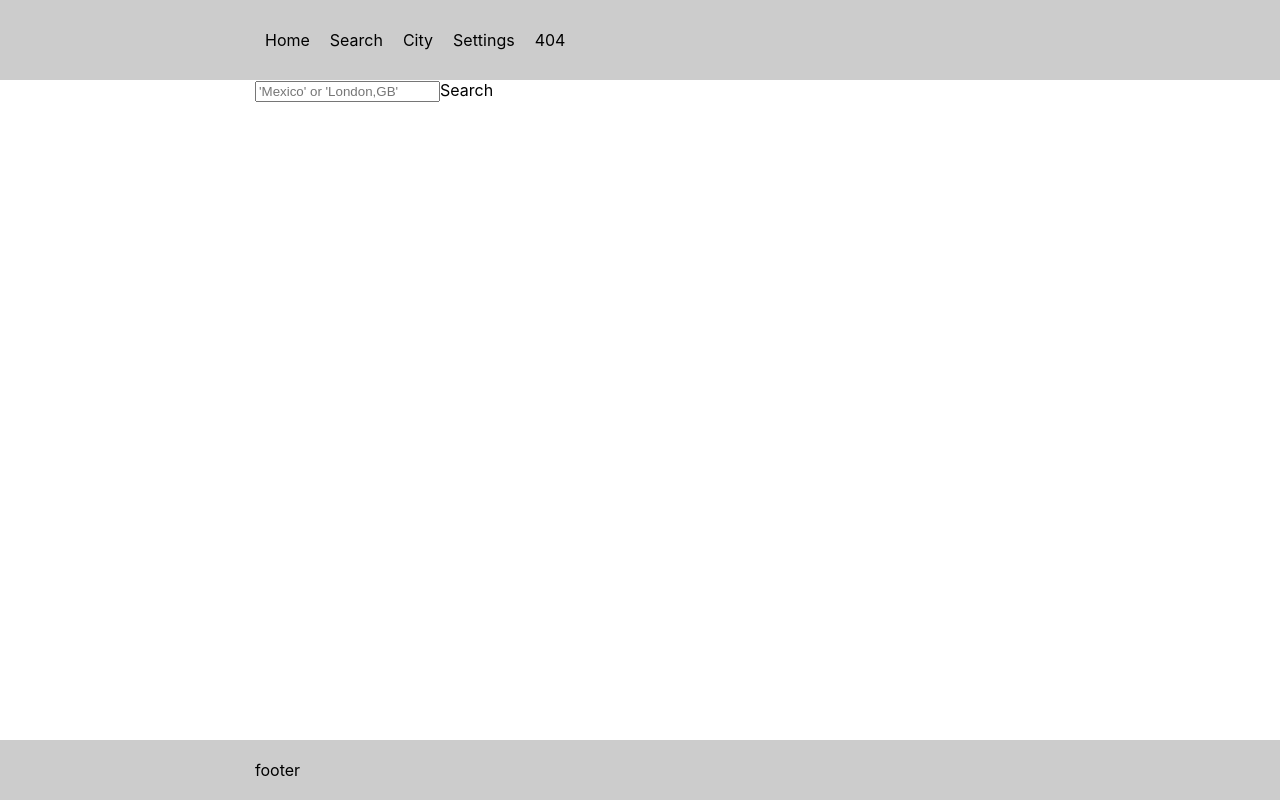
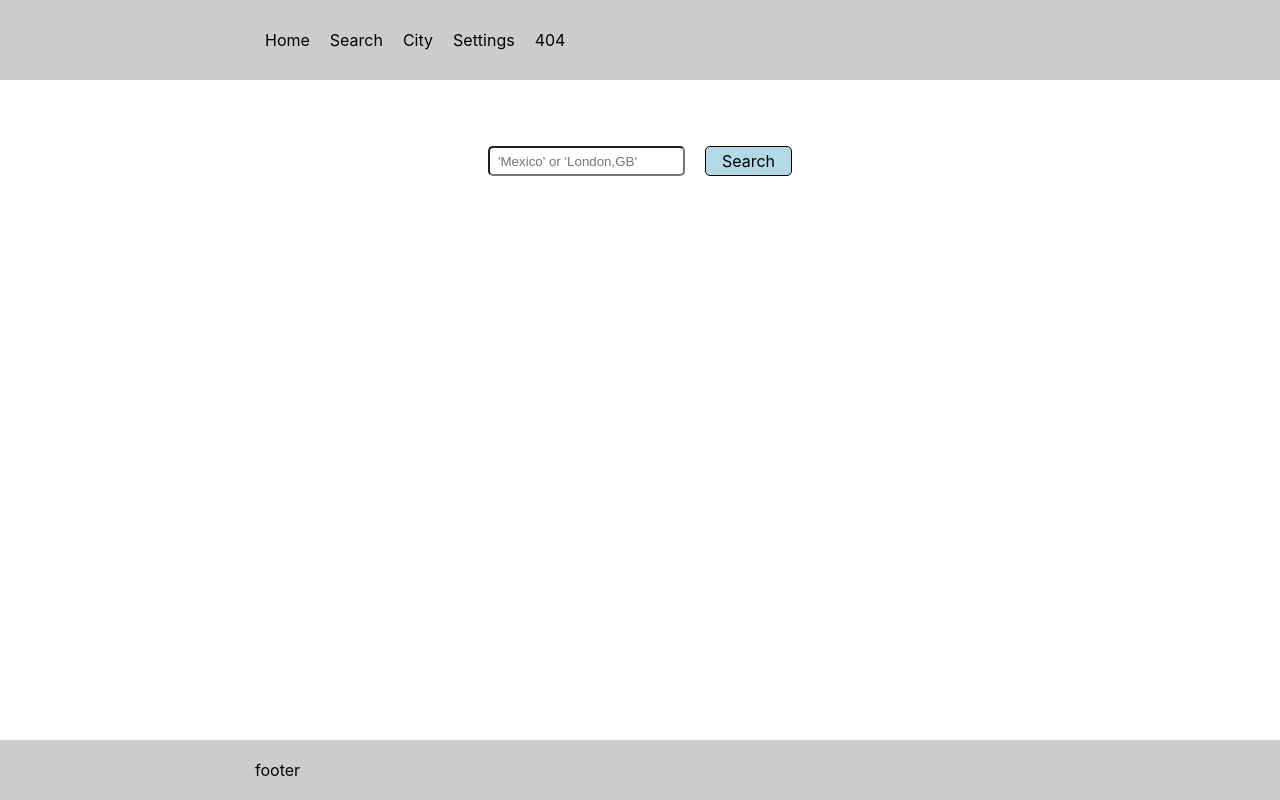
Before and after one commit to gasymov-rustam/weather, a React (Create React App) app: page /search in a window 1280 px wide. Built offline with nearby package versions, Linux system fonts and the light colour scheme.

Commit message:
stilezed search page

```diff
--- a/src/App.css
+++ b/src/App.css
@@ -14,3 +14,29 @@
     color: blueviolet;
     margin: 50px 0;
 }
+
+.searchForm {
+    display: flex;
+    justify-content: center;
+    gap: 20px;
+    padding: 16px 0;
+    margin-top: 50px;
+}
+
+.searchInput {
+    padding: 4px 8px;
+    border-radius: 5px;
+}
+
+.searchBtn {
+    padding: 4px 16px;
+    border: 1px solid black;
+    border-radius: 5px;
+    background:#b3d8e6;
+    cursor: pointer;
+    transition: .5s;
+}
+
+.searchBtn:hover {
+    text-decoration: underline;
+}
--- a/src/hooks/useData.jsx
+++ b/src/hooks/useData.jsx
@@ -27,9 +27,6 @@ export function DataProvider({ children }) {
 
 function reducer(state, { type, payload }) {
   switch (type) {
-    case "SET_COORD": {
-      return { ...state, coords: payload };
-    }
     case "INIT": {
       return { ...state, citiesId: payload };
     }
--- a/src/routes/Home.jsx
+++ b/src/routes/Home.jsx
@@ -13,12 +13,7 @@ export default function Home() {
         dispatch({ type: "LOAD", payload: true });
         if (id) {
           const [city, cityError] = await getCurrentWeatherByCityId(id);
-          if (cityError) {
-            alert("City not found!");
-            dispatch({ type: "LOAD", payload: false });
-            return;
-          }
-          if (city) {
+          if (!cityError) {
             cities.push(city);
             dispatch({ type: "CURRENT_WEATHER_CITIES", payload: cities });
             dispatch({ type: "LOAD", payload: false });
--- a/src/routes/Search.jsx
+++ b/src/routes/Search.jsx
@@ -7,27 +7,11 @@ export default function Search() {
     const searchQuery = e.target.search.value.trim();
     history.push(`/city/${searchQuery}`);
   }
-
-
-  // async function handleSubmit(e) {
-  //   e.preventDefault();
-  //   const searchQuery = e.target.search.value.trim();
-  //   const [city, cityError] = await getCurrentWeatherByCityName(searchQuery);
-  //   if (cityError) {
-  //     alert("City not found!");
-  //     return;
-  //   }
-  //   if (city) {
-  //     dispatch({ type: "SET_COORD", payload: { lat: city.coord.lat, lon: city.coord.lon } });
-  //     e.target.reset();
-  //     history.push(`/city/${city.name},${city.sys.country}`);
-  //   }
-  // }
   return (
     <div>
-      <form onSubmit={handleSubmit}>
-        <input type="search" name="search" required placeholder="'Mexico' or 'London,GB'" />
-        <button type="submit">Search</button>
+      <form onSubmit={handleSubmit} className="searchForm">
+        <input type="search" name="search" required placeholder="'Mexico' or 'London,GB'" className="searchInput"/>
+        <button type="submit" className="searchBtn">Search</button>
       </form>
     </div>
   );
```
